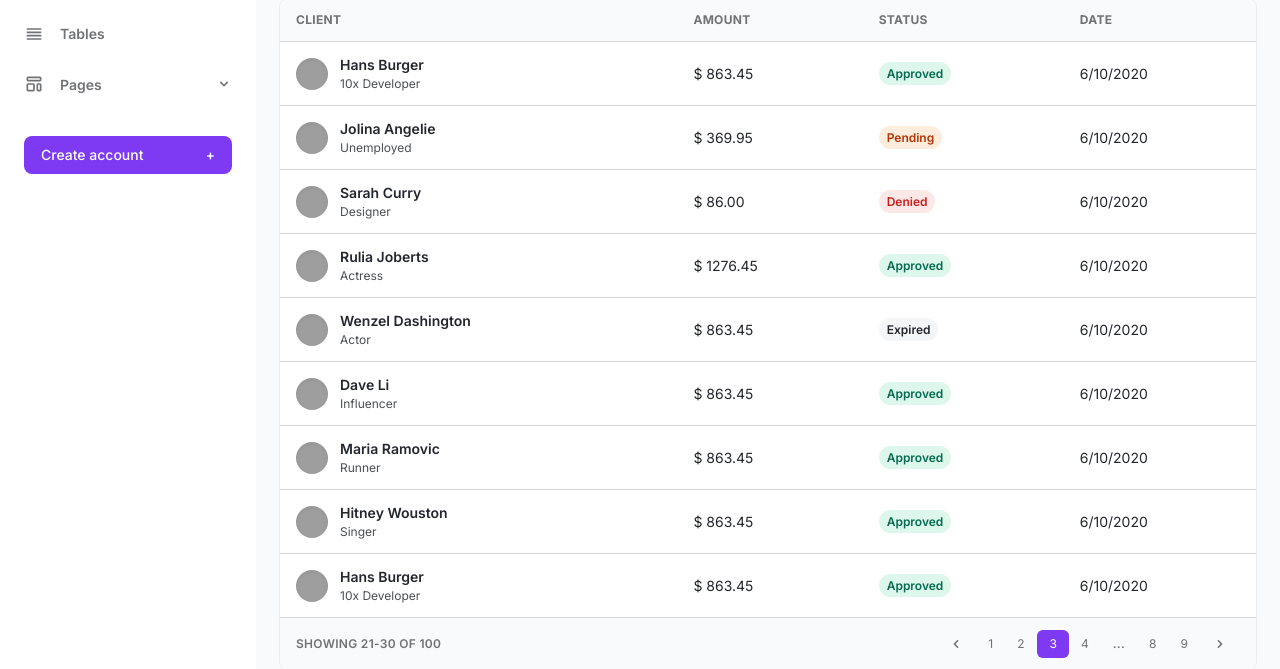
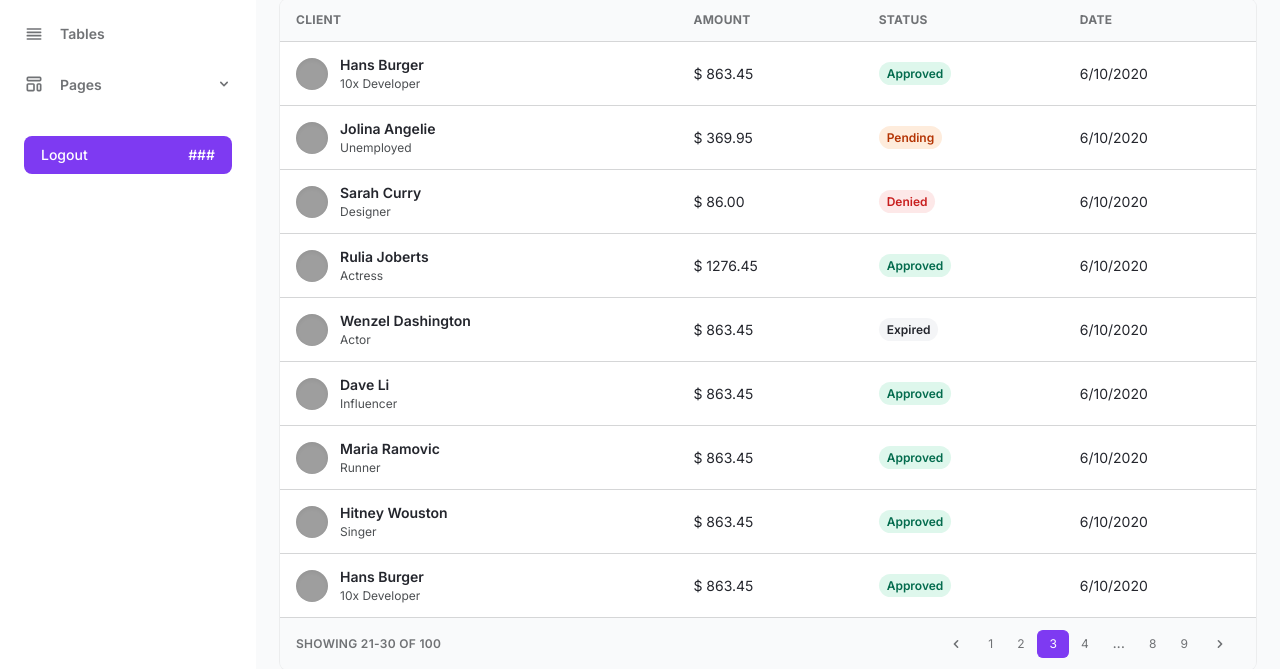
Before and after one commit to yungsan/Pizza3ChangTrai, a PHP site: page /pages/admin/index.php in a window 1280 px wide. Shown: the part 359-1028 px from the top of the page. Run offline with PHP 8.4, Linux system fonts and the light colour scheme; grey boxes are pictures that could not be loaded.

Commit message:
fix login redirect

```diff
--- a/includes/admin_header.php
+++ b/includes/admin_header.php
@@ -167,11 +167,11 @@
                     </li>
                 </ul>
                 <div class="px-6 my-6">
-                    <button
+                    <a href="../../?page=logout"
                         class="flex items-center justify-between w-full px-4 py-2 text-sm font-medium leading-5 text-white transition-colors duration-150 bg-purple-600 border border-transparent rounded-lg active:bg-purple-600 hover:bg-purple-700 focus:outline-none focus:shadow-outline-purple">
-                        Create account
-                        <span class="ml-2" aria-hidden="true">+</span>
-                    </button>
+                        Logout
+                        <span class="ml-2" aria-hidden="true">###</span>
+                    </a>
                 </div>
             </div>
         </aside>
--- a/index.php
+++ b/index.php
@@ -27,7 +27,7 @@ else if ($page === 'user') {
     include 'pages/profile/index.php';
 }
 else if ($page === 'admin') {
-    include 'pages/admin/index.php';
+    header("Location: ./pages/admin/");
 }
 else {
     include 'pages/404.html';
```
